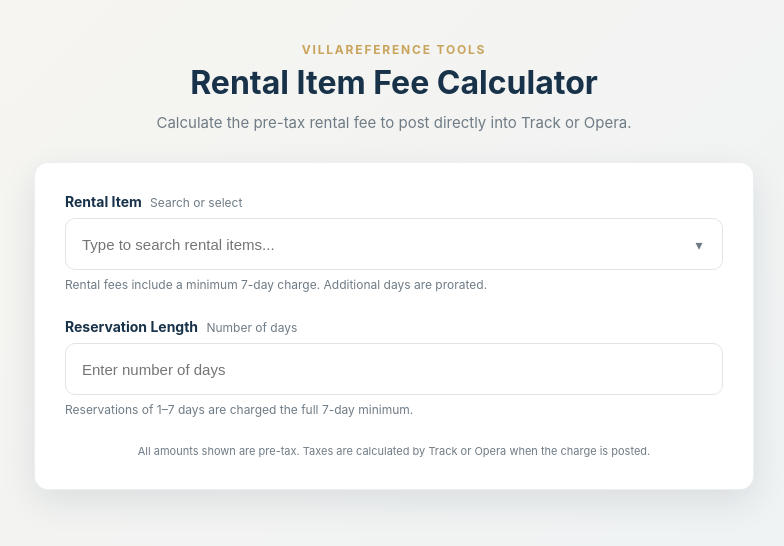
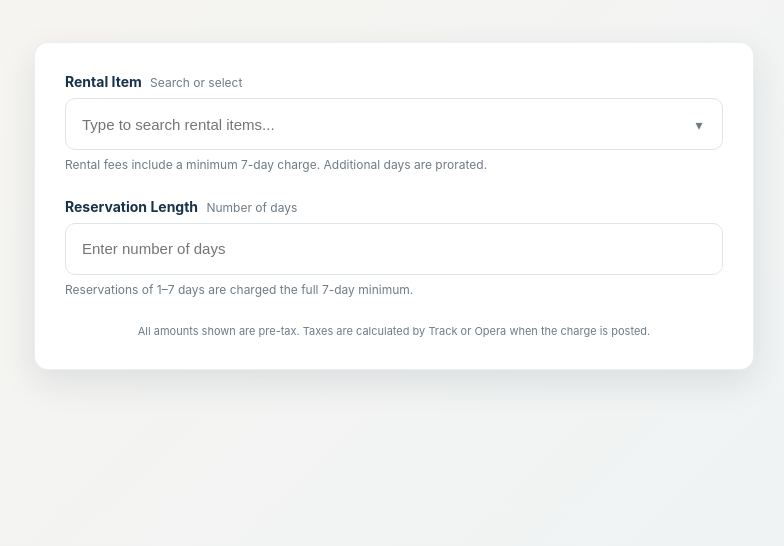
Before and after one commit to spencandres/villareference-tools, a plain HTML site: page rental-calculator/index.html in a window 1280 px wide. Shown: the whole page, without its empty margins (246-1030 px from the left). Drawn offline with Linux system fonts and the light colour scheme.

Commit message:
Update index.html

```diff
--- a/rental-calculator/index.html
+++ b/rental-calculator/index.html
@@ -364,17 +364,6 @@
 <body>
 
   <main class="page">
-
-    <header class="header">
-      <div class="eyebrow">VillaReference Tools</div>
-
-      <h1>Rental Item Fee Calculator</h1>
-
-      <p class="subtitle">
-        Calculate the pre-tax rental fee to post directly into Track or Opera.
-      </p>
-    </header>
-
 
     <section class="calculator">
 
```
